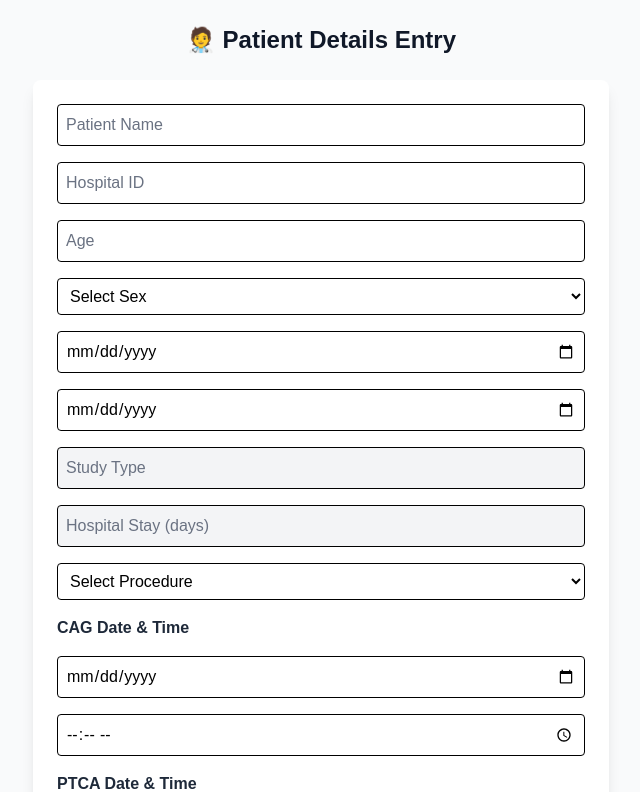
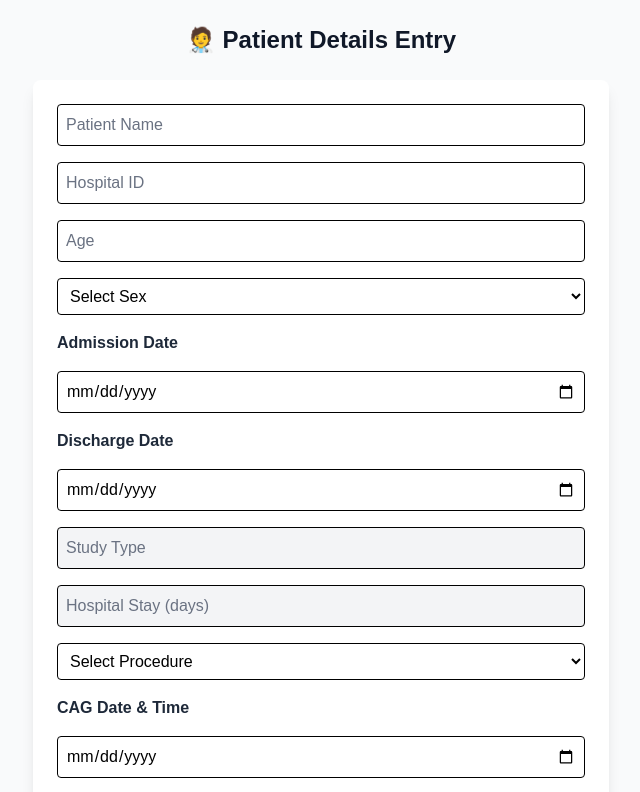
Before and after one commit to mihirjpandya54/mihir-cin-app, a Next.js app: page /patient in a window 1280 px wide. Shown: the top 792 px of the page, without its empty margins (319-959 px from the left). Built offline with nearby package versions, Linux system fonts and the light colour scheme; no server answers.

Commit message:
Update page.tsx

```diff
--- a/src/app/patient/page.tsx
+++ b/src/app/patient/page.tsx
@@ -36,11 +36,8 @@ export default function PatientDetailsPage() {
     if (name === "admission_date") {
       const admissionDate = new Date(value);
       const cutoffDate = new Date("2025-10-06");
-      if (admissionDate >= cutoffDate) {
-        updatedData.study_type = "Prospective";
-      } else {
-        updatedData.study_type = "Retrospective";
-      }
+      updatedData.study_type =
+        admissionDate >= cutoffDate ? "Prospective" : "Retrospective";
 
       // Auto calculate hospital stay if discharge date already entered
       if (formData.discharge_date) {
@@ -142,6 +139,8 @@ export default function PatientDetailsPage() {
           <option value="M">Male</option>
           <option value="F">Female</option>
         </select>
+
+        <label className="block font-semibold text-gray-800">Admission Date</label>
         <input
           type="date"
           name="admission_date"
@@ -150,6 +149,8 @@ export default function PatientDetailsPage() {
           onChange={handleChange}
           className={inputStyle}
         />
+
+        <label className="block font-semibold text-gray-800">Discharge Date</label>
         <input
           type="date"
           name="discharge_date"
@@ -158,6 +159,7 @@ export default function PatientDetailsPage() {
           onChange={handleChange}
           className={inputStyle}
         />
+
         <input
           type="text"
           name="study_type"
@@ -174,6 +176,7 @@ export default function PatientDetailsPage() {
           readOnly
           className="border rounded p-2 w-full text-black bg-gray-100 placeholder-gray-500 cursor-not-allowed"
         />
+
         <select
           name="procedure_type"
           value={formData.procedure_type}
@@ -186,9 +189,7 @@ export default function PatientDetailsPage() {
           <option value="CAG + PTCA">CAG + PTCA</option>
         </select>
 
-        <label className="block font-semibold text-gray-800">
-          CAG Date & Time
-        </label>
+        <label className="block font-semibold text-gray-800">CAG Date & Time</label>
         <input
           type="date"
           name="procedure_date_cag"
@@ -204,9 +205,7 @@ export default function PatientDetailsPage() {
           className={inputStyle}
         />
 
-        <label className="block font-semibold text-gray-800">
-          PTCA Date & Time
-        </label>
+        <label className="block font-semibold text-gray-800">PTCA Date & Time</label>
         <input
           type="date"
           name="procedure_date_ptca"
@@ -231,9 +230,7 @@ export default function PatientDetailsPage() {
         </button>
 
         {message && (
-          <p className="text-center text-sm mt-2 text-gray-900">
-            {message}
-          </p>
+          <p className="text-center text-sm mt-2 text-gray-900">{message}</p>
         )}
       </form>
     </div>
```
